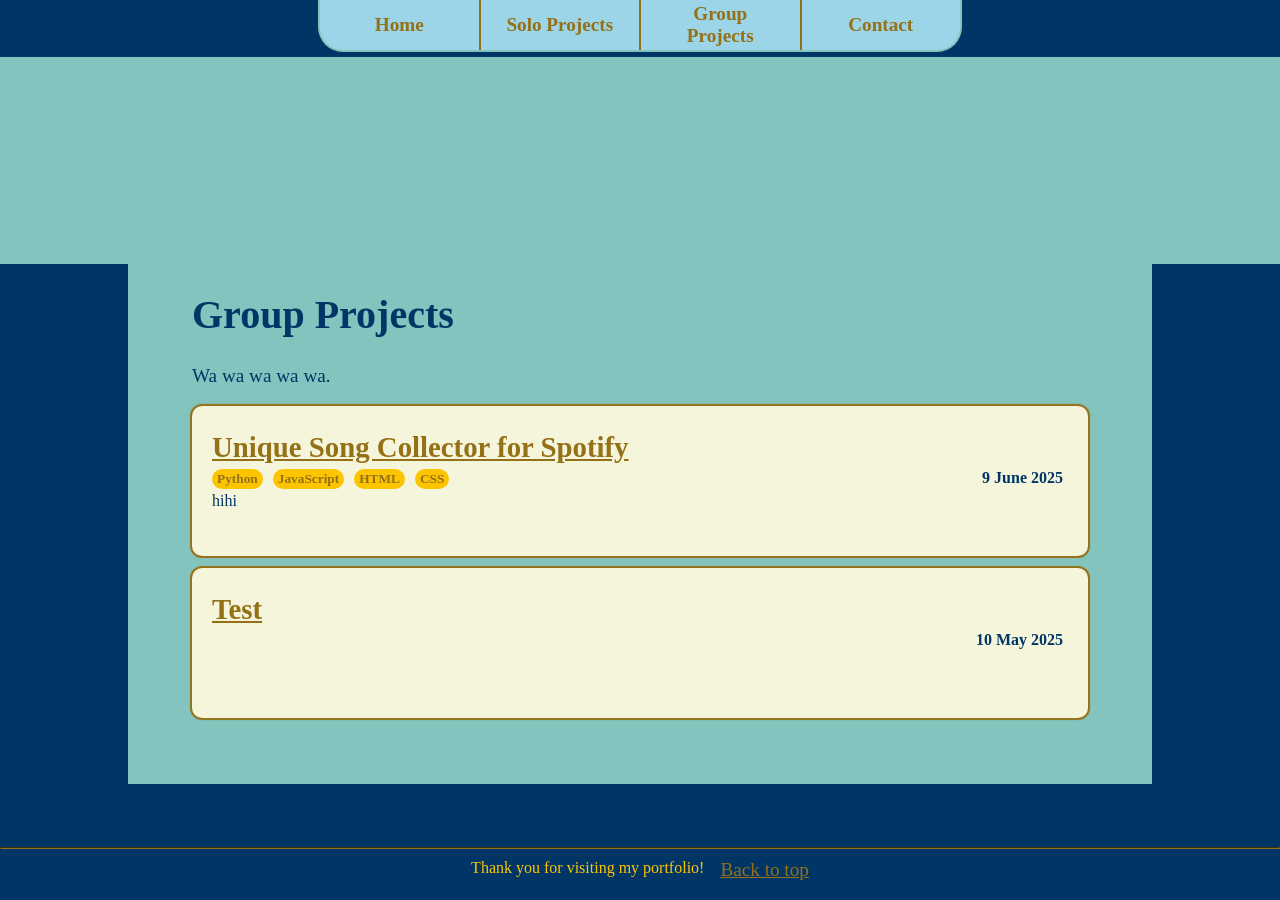
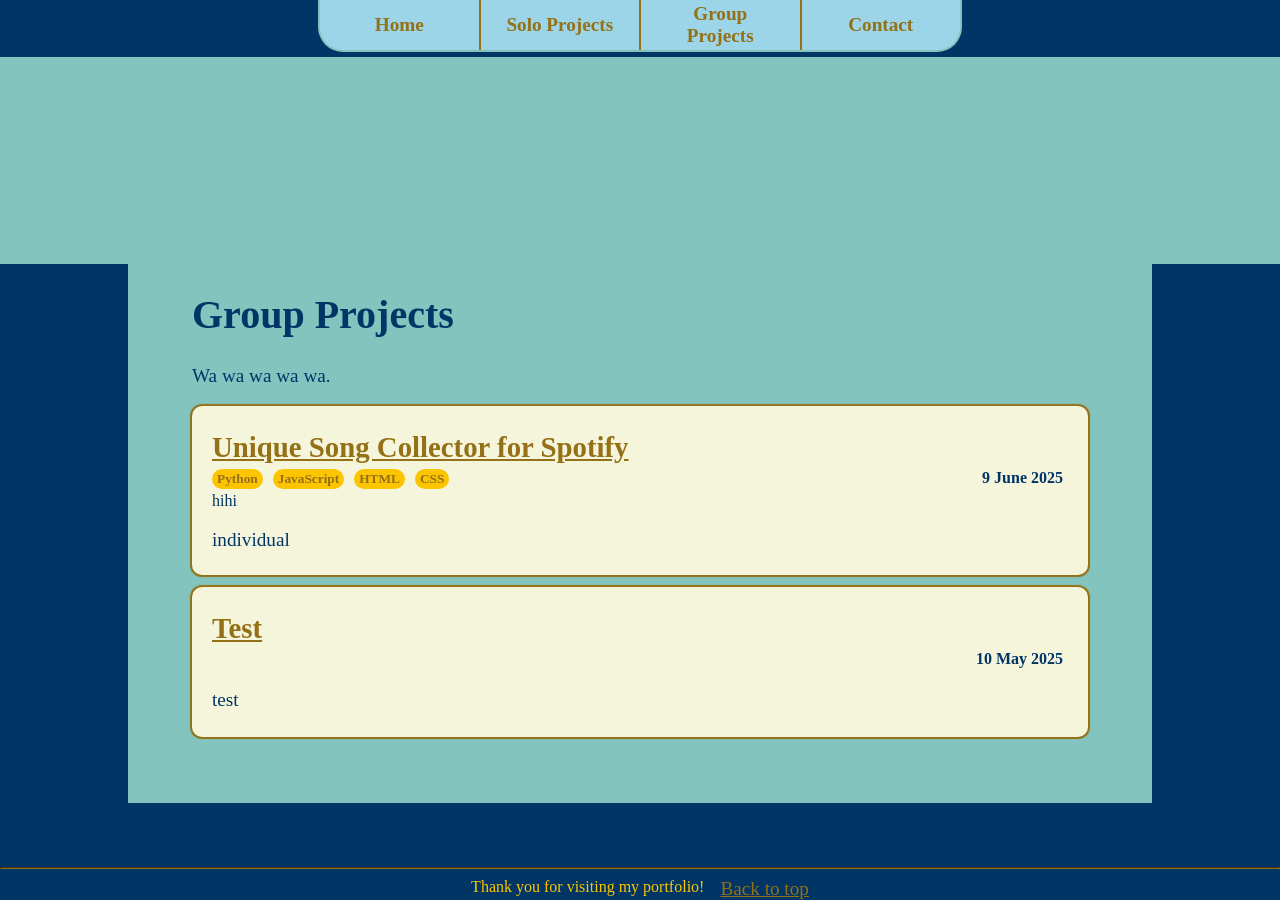
Before and after one commit to TKothenbeutel/Portfolio, a Jekyll site: the page built from pages/groupP.html, in a window 1280 px wide and 900 px high, scrolled down 1143 px. Built offline with Jekyll 4.4.1, drawn with Linux system fonts in a browser that asks for light colours.

Commit message:
more debug

```diff
--- a/pages/groupP.html
+++ b/pages/groupP.html
@@ -36,7 +36,7 @@
         {% for post in site.posts %}
           <li style="display: block;">
             <div class="postObject">
-              <h2 style="margin-bottom: 5px;"><a href="/{{ post.url }}">{{ post.title }}</a></h2>
+              <h2 style="margin-bottom: 5px;"><a href="https://tkothenbeutel.github.io/Portfolio/{{ post.url }}">{{ post.title }}</a></h2>
               <div class="tags">
                 {% for tag in post.tags %}
                   <p class="tag">{{ tag }}</p>
@@ -45,6 +45,7 @@
                 <span style="flex: 1; font-size: 12pt; text-align: right; font-weight: bold;">{{ post.date | date: "%-d %B %Y" }}</span>
               </div>
               <p class="description">{{ post.description }}</p>
+              <p>{{ post.category }}</p>
             </div>
           </li>
         {% endfor %}
```
